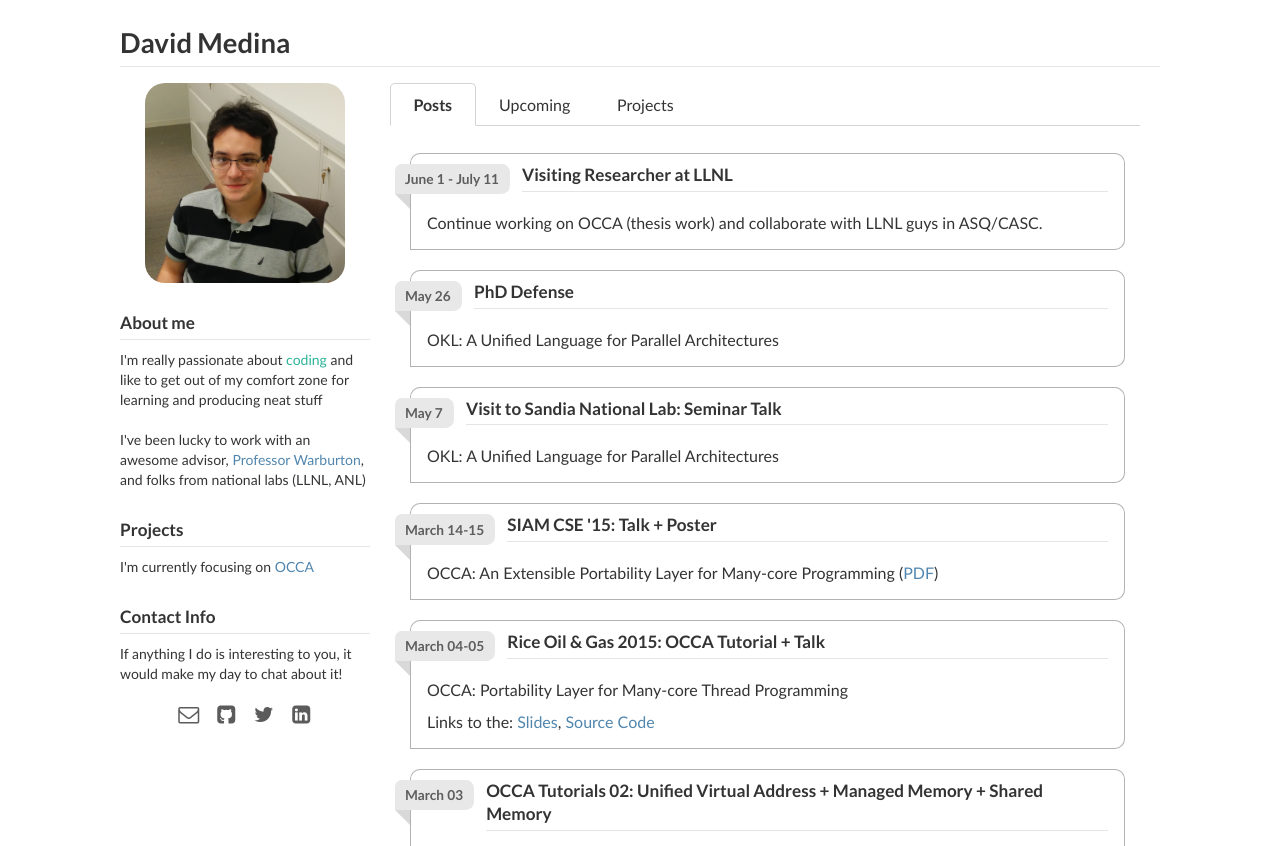
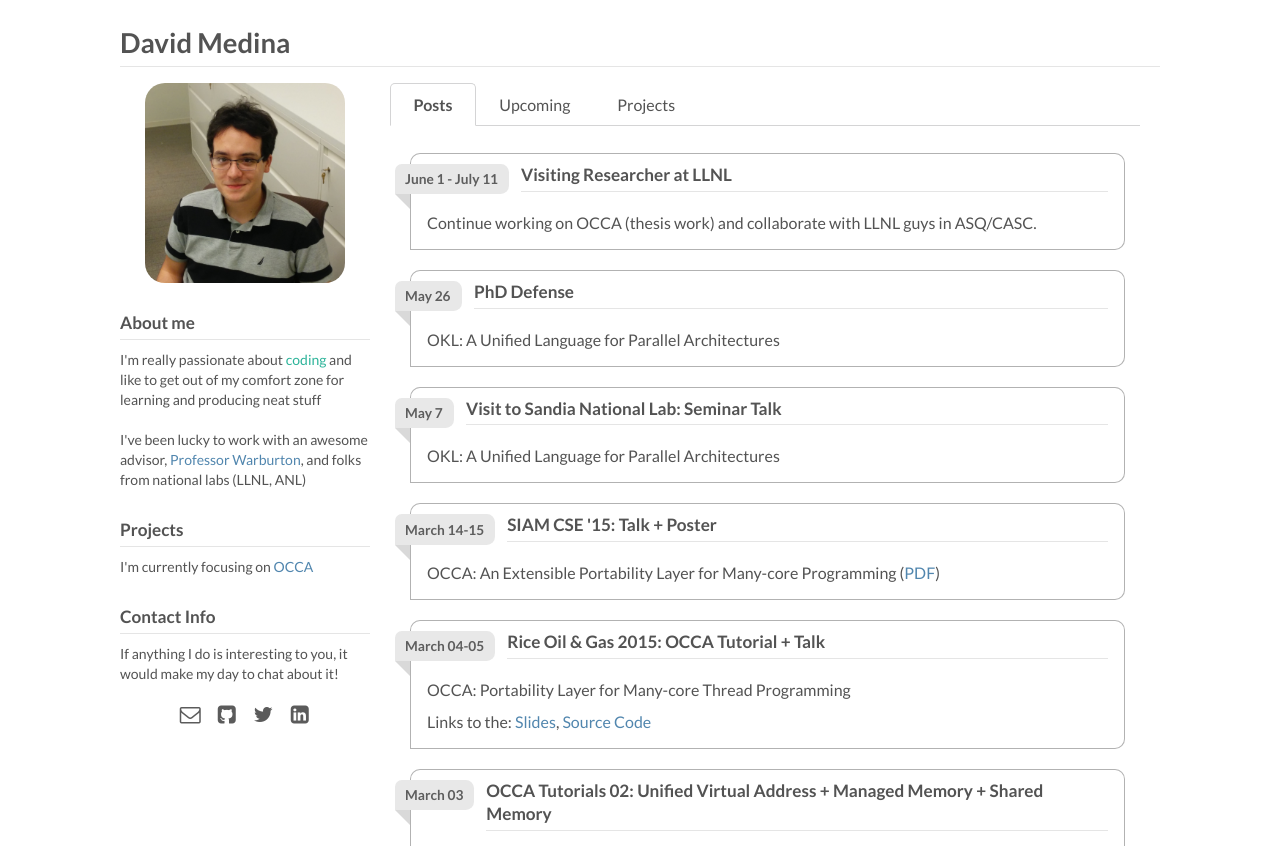
Before and after one commit to dmed256/dmed256.com, a PHP site: page / in a window 1280 px wide. Shown: the top 846 px of the page. Run offline with PHP 8.4, Linux system fonts and the light colour scheme.

Commit message:
[CSS] Updated text color

```diff
--- a/main.css
+++ b/main.css
@@ -1,10 +1,12 @@
 /*---[ Start of cleanStickyFooter ]---*/
+
 html, body {
     min-width: 1024px;
     height: 100%;
 
-    font-family: 'Trebuchet MS', Helvetica, sans-serif;
+    font-family: Lato, 'Helvetica Neue', Arial, Helvetica, sans-serif;
     font-size: 16px;
+    color    : #535353;
 }
 
 html.mini, body.mini {
@@ -62,7 +64,7 @@ div#id_footer {
     line-height: 40px;
     text-align : center;
 
-    font-family: 'Trebuchet MS', Helvetica, sans-serif;
+    font-family: Lato, 'Helvetica Neue', Arial, Helvetica, sans-serif;
     font-size  : 13px;
 }
 
@@ -240,6 +242,11 @@ body {
     box-shadow: inset 0 -10px 10px -10px #5186AE;
 }
 
+.ui.tabular.menu a.item,
+.ui.tabular.menu a.active.item {
+    color: #535353;
+}
+
 .tabBodyContainer2 {
     position: absolute;
     display: inline-block;
@@ -307,7 +314,7 @@ body {
     padding-left:  10px;
     margin-right: -20px;
 
-    font-family: 'Trebuchet MS', Helvetica, sans-serif;
+    font-family: Lato, 'Helvetica Neue', Arial, Helvetica, sans-serif;
 }
 
 .feed .container .ribbon:after {
@@ -341,13 +348,13 @@ body {
 .linkStyle {
     color: #5186AE
 
-    font-family: 'Trebuchet MS', Helvetica, sans-serif;
+    font-family: Lato, 'Helvetica Neue', Arial, Helvetica, sans-serif;
 }
 
 a.link {
     color: #5186AE;
 
-    font-family: 'Trebuchet MS', Helvetica, sans-serif;
+    font-family: Lato, 'Helvetica Neue', Arial, Helvetica, sans-serif;
 }
 
 a.link:hover {
@@ -363,19 +370,19 @@ a img {
 }
 
 .f_os {
-    font-family: 'Trebuchet MS', Helvetica, sans-serif;
+    font-family: Lato, 'Helvetica Neue', Arial, Helvetica, sans-serif;
 }
 
 .f_os.light {
-    font-family: 'Trebuchet MS', Helvetica, sans-serif;
+    font-family: Lato, 'Helvetica Neue', Arial, Helvetica, sans-serif;
 }
 
 .f_os.bold {
-    font-family: 'Trebuchet MS', Helvetica, sans-serif;
+    font-family: Lato, 'Helvetica Neue', Arial, Helvetica, sans-serif;
 }
 
-h2.header, h3.header, h4.header, h5.header {
-    font-family: 'Trebuchet MS', Helvetica, sans-serif;
+h2.ui.header, h3.ui.header, h4.ui.header, h5.ui.header {
+    color: #535353;
 }
 
 h5.header {
@@ -422,13 +429,13 @@ h5.header {
 }
 
 span.highlight {
-    font-family: 'Trebuchet MS', Helvetica, sans-serif;
+    font-family: Lato, 'Helvetica Neue', Arial, Helvetica, sans-serif;
 }
 
 span.warning {
     color: #FAA16D;
 
-    font-family: 'Trebuchet MS', Helvetica, sans-serif;
+    font-family: Lato, 'Helvetica Neue', Arial, Helvetica, sans-serif;
     text-decoration: underline;
 }
 
```
